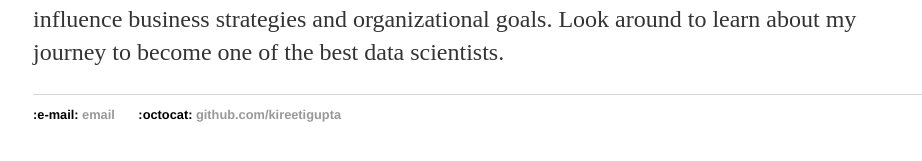
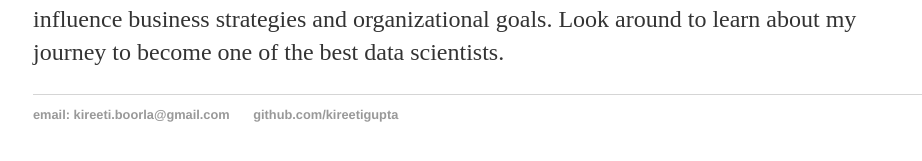
Before and after one commit to kireetigupta/kireetiboorla.github.io, a Jekyll site: the page built from index.html, in a window 1280 px wide. Shown: the part 262-423 px from the top of the page, without its empty margins (159-1081 px from the left). Built offline with Jekyll 4.4.1, drawn with Linux system fonts in a browser that asks for light colours.

Commit message:
Update default.html

```diff
--- a/_layouts/default.html
+++ b/_layouts/default.html
@@ -22,9 +22,8 @@
 			</div>
 			<footer>
 	    		<ul>
-	        		:e-mail: <li><a href="mailto:kireeti.boorla@gmail.com">email</a></li>
-	        		:octocat: <li><a href="https://github.com/kireetigupta">github.com/kireetigupta</a></li>
-
+	        		 <li><a href="mailto:kireeti.boorla@gmail.com">email: kireeti.boorla@gmail.com</a></li>
+	        		 <li><a href="https://github.com/kireetigupta">github.com/kireetigupta</a></li>
 				</ul>
 			</footer>
 		</body>
```
